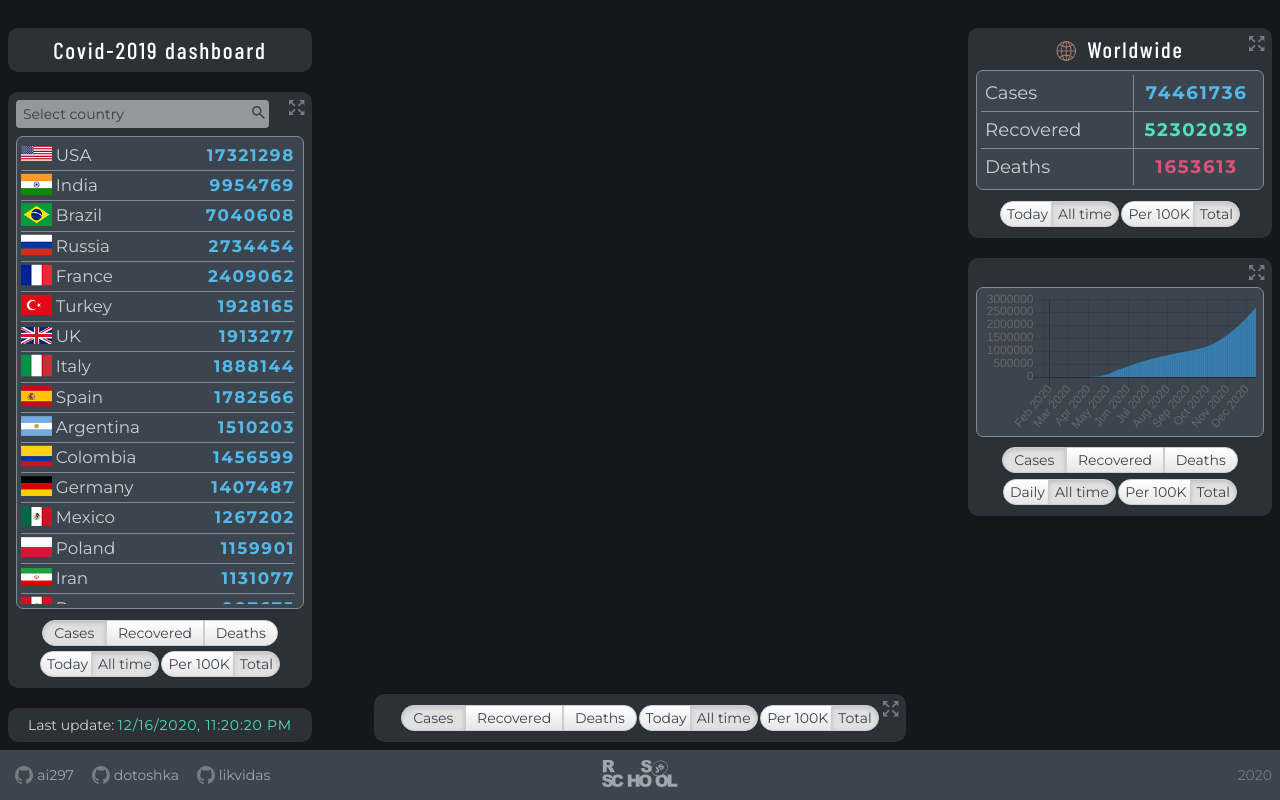
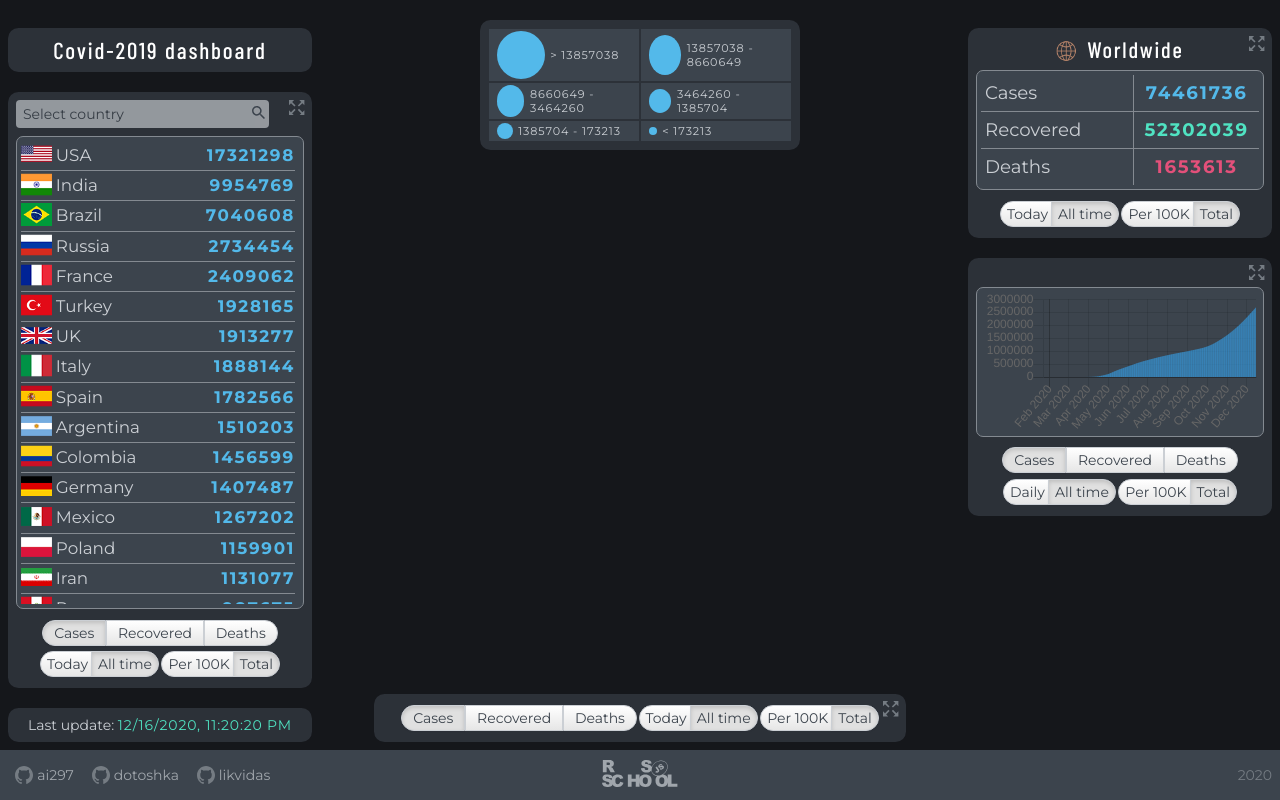
Before and after one commit to ai297/covid-dashboard, a website built with webpack: page src/index.html in a window 1280 px wide. Built offline with nearby package versions, Linux system fonts and the light colour scheme; what mapbox-gl would draw is missing.

Commit message:
feat: implement map legend

```diff
--- a/src/index.js
+++ b/src/index.js
@@ -14,6 +14,7 @@ import LastUpdate from './js/last-update-section';
 import AppChart from './js/app-chart';
 import AppTable from './js/app-table';
 import CountryTitle from './js/country-title';
+import MapLegend from './js/map-legend';
 
 window.customElements.define('app-widget', AppWidget);
 window.customElements.define('search-form', SearchForm);
@@ -23,6 +24,7 @@ window.customElements.define('country-flag', CountryFlag);
 window.customElements.define('tab-button', TabButton, { extends: 'label' });
 window.customElements.define('tabs-group', TabsGroup);
 window.customElements.define('switch-btn', SwitchButton, { extends: 'label' });
+window.customElements.define('map-legend', MapLegend);
 window.customElements.define('map-cov', MapCovid);
 window.customElements.define('app-chart', AppChart);
 window.customElements.define('last-update-section', LastUpdate);
@@ -35,7 +37,6 @@ new VirtualKeyboard().addSounds({
   arrowleft: './sounds/arrows.wav',
   arrowright: './sounds/arrows.wav',
   capslock: './sounds/capslock.wav',
-  enter: './sounds/enter.wav',
   shiftleft: './sounds/shift.wav',
   shiftright: './sounds/shift.wav',
   space: './sounds/space.wav',
--- a/src/js/map-adapter.js
+++ b/src/js/map-adapter.js
@@ -101,9 +101,9 @@ export default class MapAdapter {
     });
   }
 
-  updateMarkers(color, data, valueCallback) {
+  updateMarkers(color, points) {
     if (!this.isLoaded) {
-      this.apdateMarkersAfterLoadCallback = () => this.updateMarkers(color, data, valueCallback);
+      this.apdateMarkersAfterLoadCallback = () => this.updateMarkers(color, points);
       return;
     }
     if (this.map.getLayer(MAP_MARKERS_LAYER)) {
@@ -115,11 +115,11 @@ export default class MapAdapter {
       type: 'circle',
       source: {
         type: 'geojson',
-        data: createGeoJson(data, valueCallback),
+        data: createGeoJson(points),
       },
       paint: {
         'circle-color': color,
-        'circle-opacity': 0.8,
+        'circle-opacity': 0.75,
         'circle-radius': ['get', 'radius'],
       },
     });
--- a/src/js/map-covid.js
+++ b/src/js/map-covid.js
@@ -1,18 +1,24 @@
 import EVENTS from './events';
 import MapAdapter from './map-adapter';
+import MapLegend from './map-legend';
 
 const MARKER_COLORS = {
   cases: '#53B9EA',
   recovered: '#50E3C2',
   deaths: '#E3507A',
 };
+const MARKER_STEPS = [0.01, 0.08, 0.2, 0.5, 0.8];
+const MARKER_BASE_SIZE = 4;
 
 class MapCovid extends HTMLElement {
   constructor() {
     super();
 
     this.mapContainer = document.createElement('div');
+    this.legend = new MapLegend();
+    this.legend.className = 'dashboard__section map-legend';
     this.append(this.mapContainer);
+    this.parentElement.append(this.legend);
     this.map = new MapAdapter(this.mapContainer);
 
     window.addEventListener(EVENTS.DATA.showSummaryAll, (event) => {
@@ -53,10 +59,28 @@ class MapCovid extends HTMLElement {
 
   updateValues(value) {
     this.displayValue = value;
-    this.map.updateMarkers(MARKER_COLORS[this.displayValue], this.data, this.getValueFor);
+    const maxVlue = this.data.slice(2).reduce((acc, countryInfo) => {
+      const val = this.getValueFor(countryInfo);
+      return val > acc ? val : acc;
+    }, this.getValueFor(this.data[1]));
+
+    const points = this.data.filter((c) => c.coords).map((countryInfo) => {
+      const radius = (MARKER_STEPS.findIndex((s) => this.getValueFor(countryInfo) < s * maxVlue)
+        + 1) * MARKER_BASE_SIZE;
+      return {
+        long: countryInfo.coords.long,
+        lat: countryInfo.coords.lat,
+        radius: radius || MARKER_BASE_SIZE * (MARKER_STEPS.length + 1),
+      };
+    });
+    this.map.updateMarkers(MARKER_COLORS[this.displayValue], points);
+    const markerValues = MARKER_STEPS.map((v) => v * maxVlue);
+    this.legend.updateLegend(
+      MARKER_COLORS[this.displayValue], MARKER_BASE_SIZE * 2, ...markerValues,
+    );
   }
 
-  getValueFor = (countryInfo) => {
+  getValueFor(countryInfo) {
     const todayField = `today${this.displayValue[0].toUpperCase()}${this.displayValue.slice(1)}`;
     let value = this.isShowAllTime ? countryInfo[this.displayValue]
       : countryInfo[todayField];
--- /dev/null
+++ b/src/js/map-legend.js
@@ -0,0 +1,21 @@
+class MapLegend extends HTMLElement {
+  updateLegend(color, minSize, ...values) {
+    this.innerHTML = '';
+    function createMarker(value, index) {
+      const legendItem = document.createElement('div');
+      const valRange = index > 0 ? `${value.toFixed(0)} - ${values[index - 1].toFixed(0)}` : `< ${value.toFixed(0)}`;
+      legendItem.innerHTML = `
+        <div style="width: ${(index + 1) * minSize}px; height: ${(index + 1) * minSize}px; background-color: ${color};"></div>
+        <div>${valRange}</div>
+      `;
+      return legendItem;
+    }
+    const lastMarker = document.createElement('div');
+    lastMarker.innerHTML = `
+      <div style="width: ${(values.length + 1) * minSize}px; height: ${(values.length + 1) * minSize}px; background-color: ${color};"></div>
+      <div>> ${values[values.length - 1].toFixed(0)}</div>
+    `;
+    this.append(lastMarker, ...values.map(createMarker).reverse());
+  }
+}
+export default MapLegend;
--- a/src/js/map-markers-geojson.js
+++ b/src/js/map-markers-geojson.js
@@ -1,30 +1,19 @@
-export const MARKER_STEPS = [0.05, 0.1, 0.2, 0.4, 0.8];
-
-export default function createGeoJson(summaryData, currentDataCallback) {
-  const maxVlue = summaryData.slice(2).reduce((acc, countryInfo) => {
-    const val = currentDataCallback(countryInfo);
-    return val > acc ? val : acc;
-  }, currentDataCallback(summaryData[1]));
-
-  const baseMarkerSize = 4;
-
-  function mapCountryInfo(countryInfo) {
-    const value = currentDataCallback(countryInfo);
-    const radius = (MARKER_STEPS.findIndex((s) => value < s * maxVlue) + 1) * baseMarkerSize;
+export default function createGeoJson(points) {
+  function mapCountryInfo(point) {
     return {
       type: 'Feature',
       geometry: {
         type: 'Point',
-        coordinates: [countryInfo.coords.long, countryInfo.coords.lat],
+        coordinates: [point.long, point.lat],
       },
       properties: {
-        radius: radius || (MARKER_STEPS.length + 1) * baseMarkerSize,
+        radius: point.radius,
       },
     };
   }
 
   return {
     type: 'FeatureCollection',
-    features: [...summaryData.filter((c) => c.coords).map(mapCountryInfo)],
+    features: [...points.map(mapCountryInfo)],
   };
 }
--- a/src/styles/dashboard.scss
+++ b/src/styles/dashboard.scss
@@ -156,6 +156,39 @@
   }
 }
 
+.map-legend {
+  position: absolute;
+  top: 0;
+  left: 50%;
+  max-width: 100%;
+  display: flex;
+  align-items: stretch;
+  justify-content: center;
+  flex-direction: row;
+  flex-wrap: wrap;
+  font-size: 0.8rem;
+  letter-spacing: 0.08em;
+  transform: translateX(-50%);
+
+  & > div {
+    margin: 1px;
+    padding: 2px;
+    flex: 0 0 calc(50% - 2px);
+    max-width: 15rem;
+    display: flex;
+    align-items: center;
+    justify-content: flex-start;
+    background-color: $content-background;
+    & div:first-child {
+      margin: 0 .5em;
+      border-radius: 50%;
+    }
+    & div:last-child {
+      flex: 0 1 auto;
+    }
+  }
+}
+
 .dashboard__column--map-column.dashboard__section--maximized { padding-bottom: 1em; }
 
 .last-update {
```
